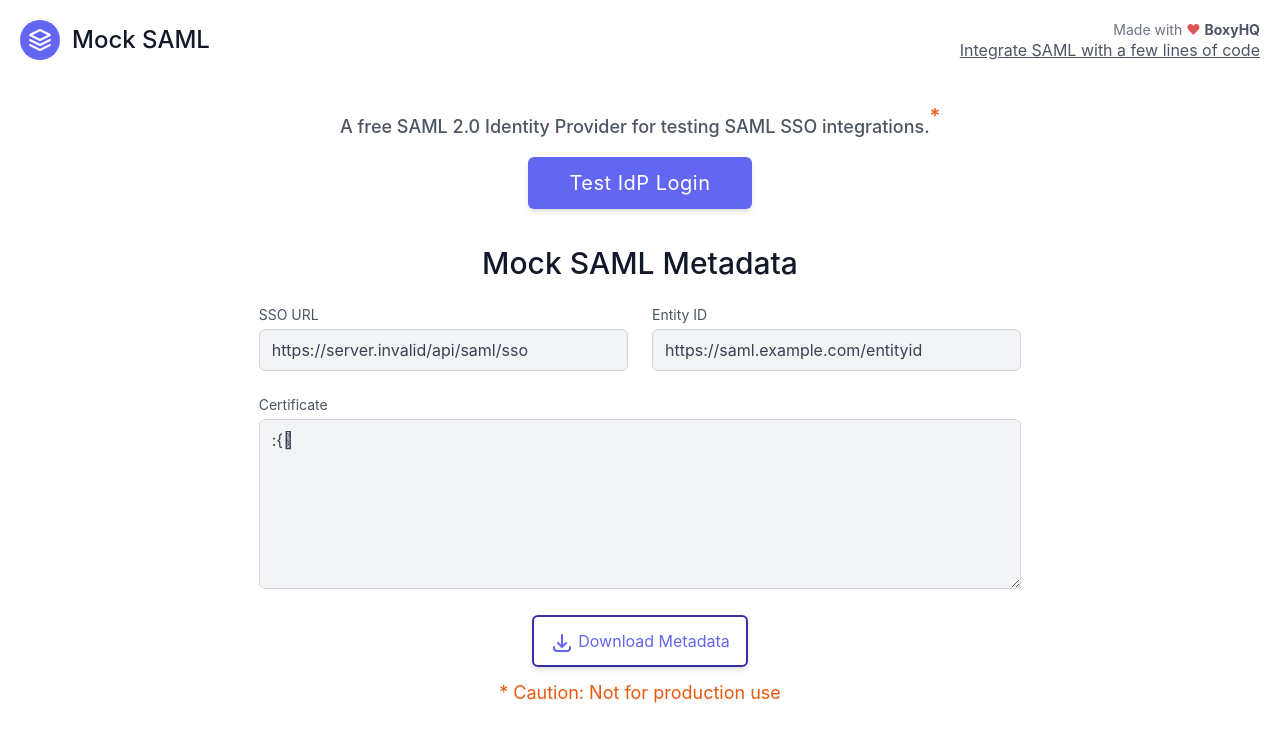
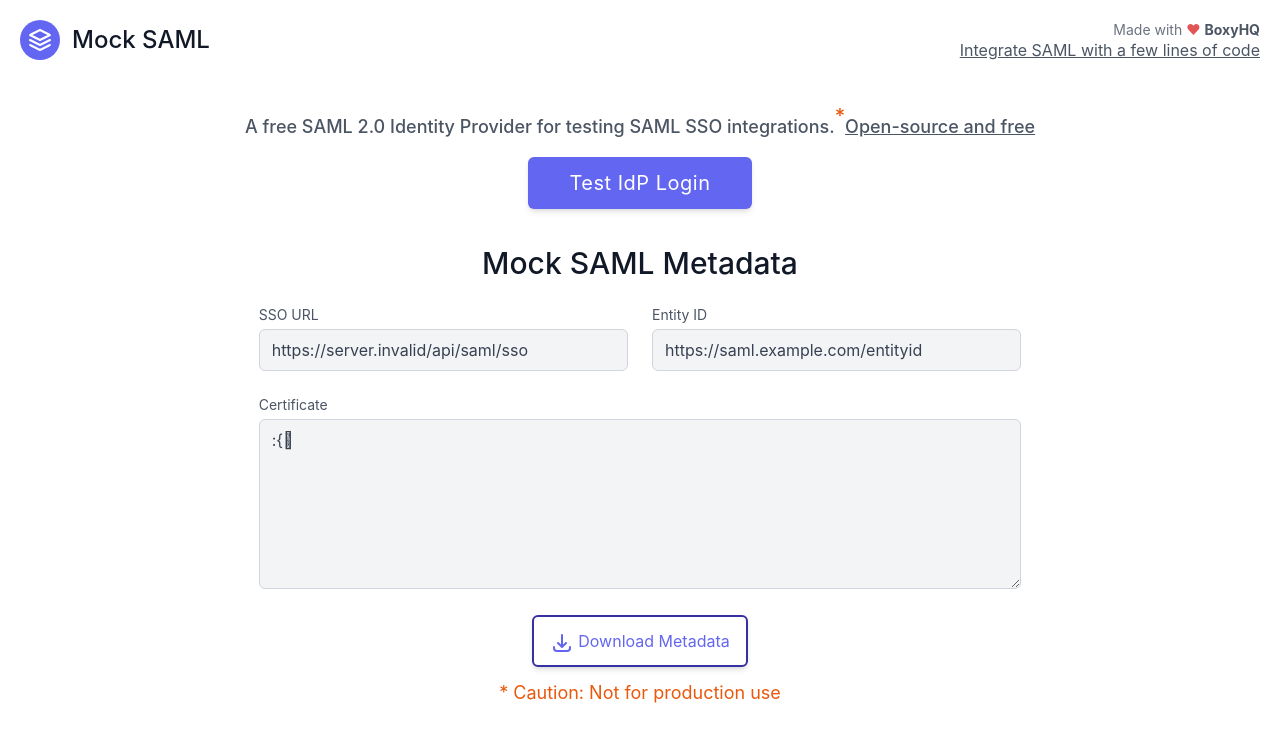
Before and after one commit to boxyhq/mock-saml, a Next.js app: page / in a window 1280 px wide. Shown: the top 742 px of the page. Built offline with nearby package versions, Linux system fonts and the light colour scheme; no server answers.

Commit message:
added link to Github repo

```diff
--- a/pages/index.tsx
+++ b/pages/index.tsx
@@ -28,6 +28,13 @@
           <p className='mx-auto text-lg font-medium leading-relaxed lg:w-2/3'>
             A free SAML 2.0 Identity Provider for testing SAML SSO integrations.
             <sup className='text-xl text-orange-600'>*</sup>
+            <a
+              className='leading-5 underline hover:text-gray-900'
+              href='https://github.com/boxyhq/mock-saml'
+              rel='noopener noreferrer'
+              target='_blank'>
+              Open-source and free
+            </a>
           </p>
           <div className='mx-auto mt-4 flex w-full justify-center px-8 lg:w-2/3'>
             <Link href='/saml/login'>
```
